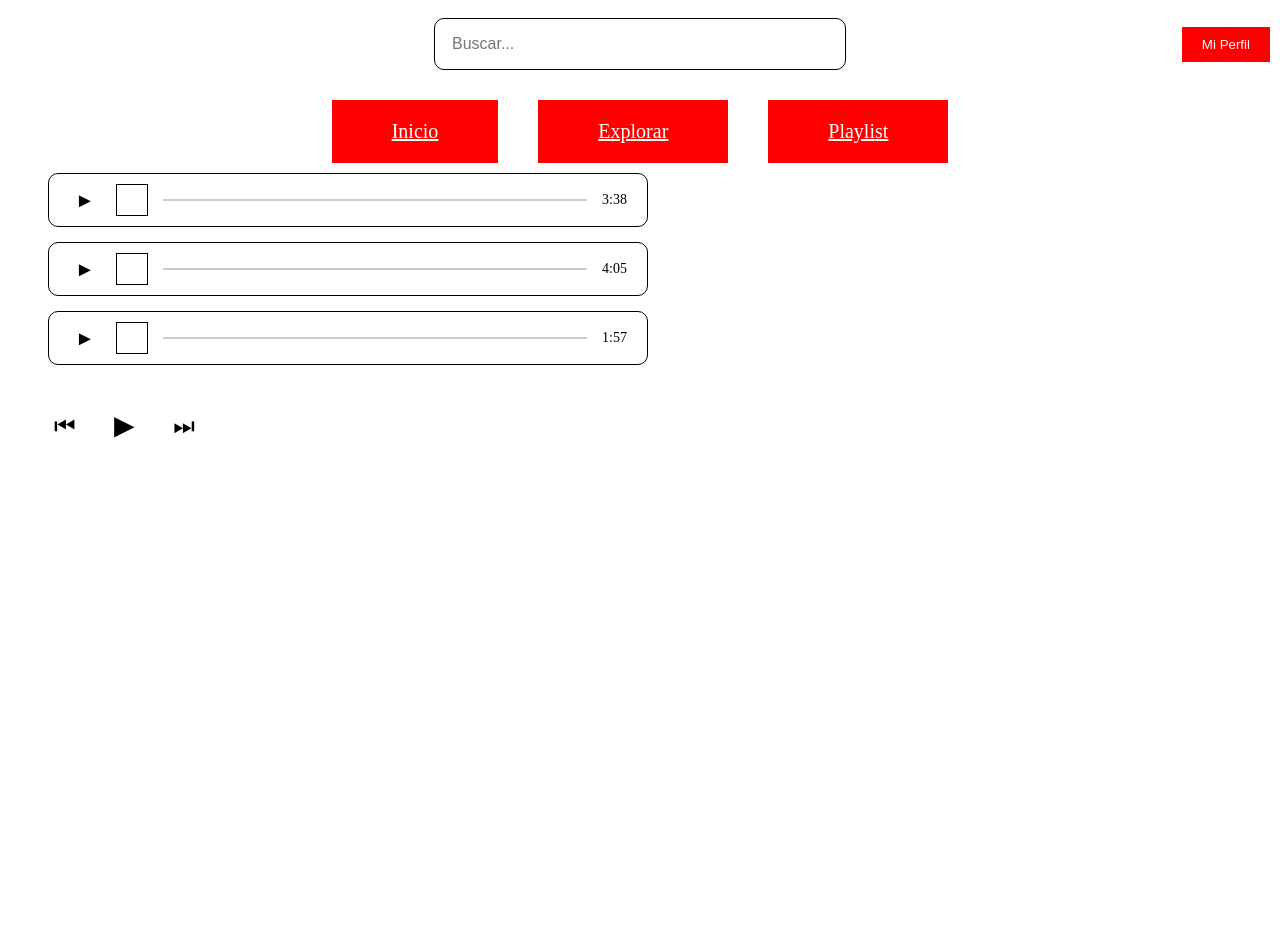
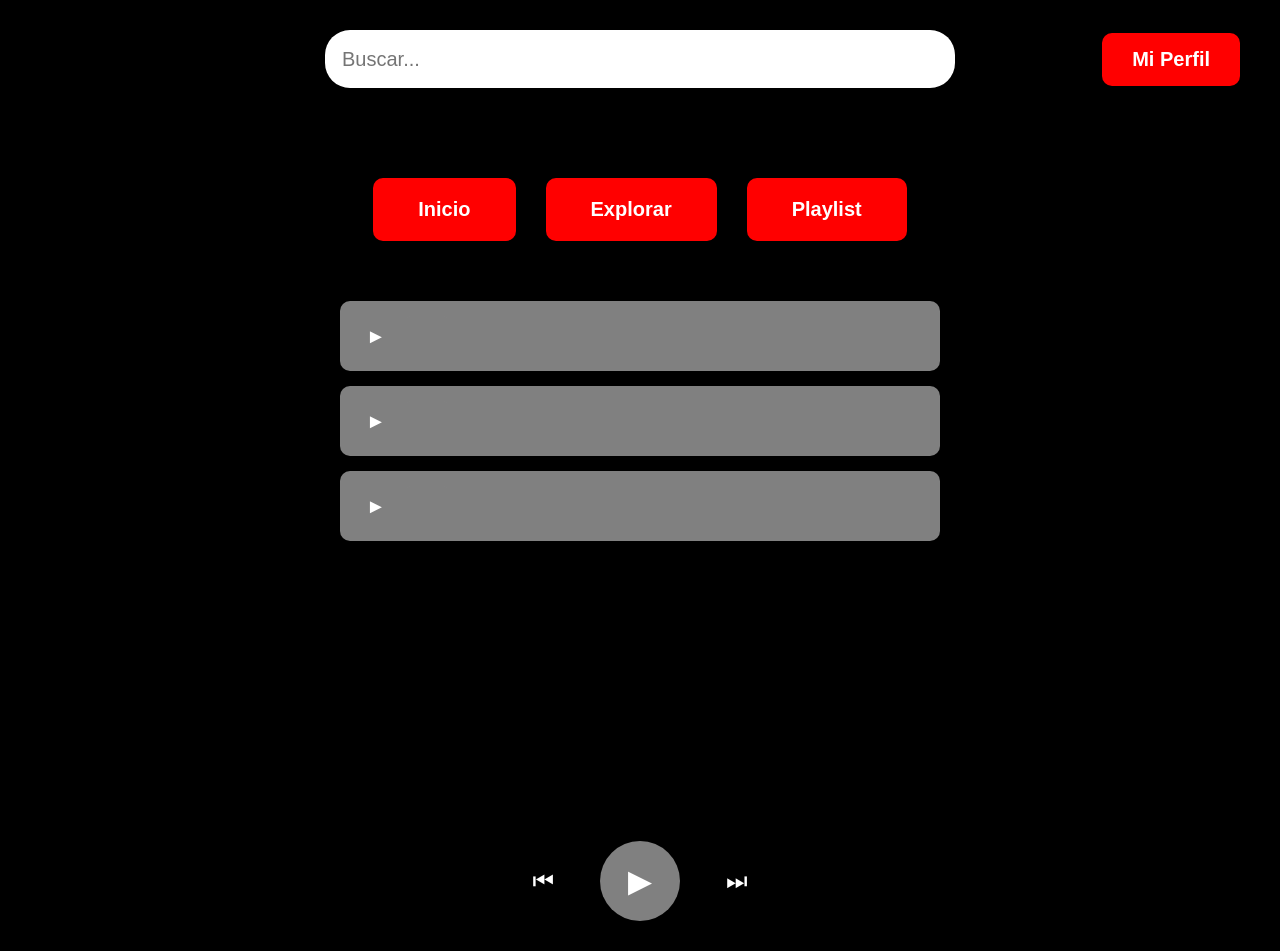
Before and after one commit to maximilianomartinez2-sys/proyectoMusica, a plain HTML site: page index.html in a window 1280 px wide. Before the commit the page ends 800 px from the top, so only its background shows below. Drawn offline with Linux system fonts and the light colour scheme.

Commit message:
diseñopagina

```diff
--- a/index.html
+++ b/index.html
@@ -14,39 +14,39 @@
                 </form>
                 <button class="ProfileButton">Mi Perfil</button>
                 </article>
-                <article class="buttons">
+                <nav class="buttons">
                     <a class="Startbutton" href="index.html">Inicio</a>
                     <a class="Explorebutton" href="explorar.html">Explorar</a>
                     <a class="Playlistbutton" href="playlist.html">Playlist</a>
-                </article>
+                </nav>
     </header>
     <main>
-        <div class="Musics">
-         <div class="Music">
+        <section class="Musics">
+         <article class="Music">
             <button class="PlayButton">&#9658</button>
             <div class="MusicIcon"></div>
             <div class="MusicBar"></div>
             <span class="MusicTime">3:38</span>
-         </div>
-         <div class="Music">
+         </article>
+         <article class="Music">
             <button class="PlayButton">&#9658</button>
             <div class="MusicIcon"></div>
             <div class="MusicBar"></div>
             <span class="MusicTime">4:05</span>
-         </div>
-         <div class="Music">
+         </article>
+         <article class="Music">
             <button class="PlayButton">&#9658</button>
             <div class="MusicIcon"></div>
             <div class="MusicBar"></div>
             <span class="MusicTime">1:57</span>
-         </div>
-    </div>
+         </article>
+        </section>
+    </main>
 
-    <div class="PlayerControls">
+    <footer class="PlayerControls">
         <button class="ControlButton">&#x23EE</button>
         <button class="ControlButton PlayMain">&#9658</button>
         <button class="ControlButton">&#x23ED</button>
-    </div>
-    </main>
+    </footer>
 </body>
 </html>
--- a/style.css
+++ b/style.css
@@ -1,60 +1,82 @@
+body{
+    background-color: black;
+    color: white;
+    margin: 0;
+    padding: 0;
+    font-family: Arial, sans-serif;
+}
 .Encabezado{
     display: flex;
     align-items: center;
+    justify-content: center;
+    position: relative;
+    padding: 30px 20px;
 }
 .ProfileButton{
     position: absolute;
-    right: 10px;
-    margin-top: 10px;
+    right: 40px;
     background-color: red;
     color: white;
     border: none;
-    padding: 10px 20px;
+    border-radius: 10px;
+    padding: 15px 30px;
+    font-size: 20px;
     cursor: pointer;
+    font-weight: bold;
 }
 .SearchBar{
     display: flex;
     align-items: center;
-    margin: 10px auto 0;
-    padding: 5px;
-    width: 400px;
-    border: 1px solid black;
-    border-radius: 10px;
+    background-color: white;
+    padding: 8px 15px;
+    width: 600px;
+    border-radius: 25px;
 }
 #Search{
     width: 450px;
     height: 40px;
-    font-size: 16px;
-    padding: 0 12px;
+    font-size: 20px;
     border: none;
+    outline: none;
+    color: black;
 }
 .Startbutton{
     background-color: red;
     color: white;
     border: none;
-    padding: 20px 60px;
+    border-radius: 10px;
+    padding: 20px 45px;
     cursor: pointer;
     Font-size: 20px;
+    font-weight: bold;
+    text-decoration: none;
 }
 .Explorebutton{
     background-color: red;
     color: white;
     border: none;
-    padding: 20px 60px;
+    border-radius: 10px;
+    padding: 20px 45px;
     cursor: pointer;
     Font-size: 20px;
+    font-weight: bold;
+    text-decoration: none;
 }
 .Playlistbutton{
     background-color: red;
     color: white;
     border: none;
-    padding: 20px 60px;
+    border-radius: 10px;
+    padding: 20px 45px;
     cursor: pointer;
     Font-size: 20px;
+    font-weight: bold;
+    text-decoration: none;
 }
 .buttons{
-    gap: 40px;
-    margin-top: 30px;
+    gap: 30px;
+    margin-top: 60px;
+    margin-bottom: 60px;
     display: flex;
     justify-content: center;
 }
@@ -67,56 +89,66 @@
     display: flex;
     flex-direction: column;
     gap: 15px;
-    margin: 10px 0 0 40px;
+    margin: 0 auto;
     width: 600px;
 }
-
 .Music{
     display: flex;
     align-items: center;
     gap: 15px;
-    border: 1px solid black;
+    background-color: grey;
     border-radius: 10px;
-    padding: 10px 20px;
+    padding: 15px 20px;
 }
-
 .PlayButton{
     background: none;
     border: none;
     font-size: 20px;
     cursor: pointer;
+    color: white;
 }
-
 .MusicIcon{
-    width: 30px;
-    height: 30px;
-    border: 1px solid black;
+    width: 40px;
+    height: 40px;
+    background-color: grey;
+    border-radius: 5px;
 }
 .MusicBar{
     flex: 1;
-    height: 2px;
-    background-color: #ccc;
+    height: 4px;
+    background-color: grey;
+    border-radius: 2px;
 }
-
 .MusicTime{
-    font-size: 14px;
+    font-size: 15px;
+    color: grey;
 }
-
 .PlayerControls{
     display: flex;
-    justify-content: flex-start;
+    justify-content: center;
     align-items: center;
-    gap: 20px;
-    margin: 40px 0 0 40px;
+    gap: 30px;
+    margin-top: 300px;
+    padding-bottom: 30px;
 }
-
 .ControlButton{
     background: none;
     border: none;
     font-size: 24px;
     cursor: pointer;
+    color: white;
 }
-
 .PlayMain{
-    font-size: 34px;
+    background-color: grey;
+    width: 80px;
+    height: 80px;
+    border-radius: 50%;
+    display: flex;
+    justify-content: center;
+    align-items: center;
+    font-size: 40px;
+    margin: 0 10px;
 }
+.PlayMain:hover{
+    background-color: grey;
+}
```
